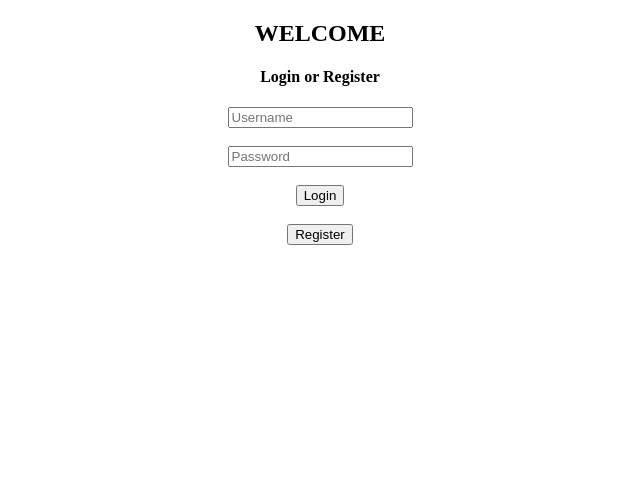
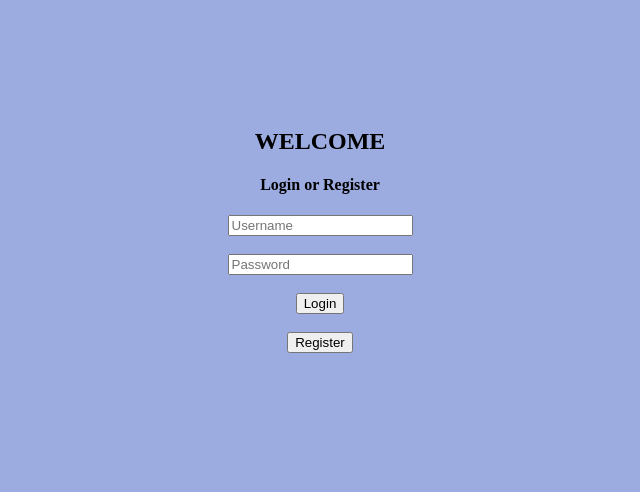
Before and after one commit to goyyapazham/TeamBloop, a Flask app: page / in a window 1280 px wide. Shown: the top 492 px of the page, without its empty margins (320-960 px from the left). Run offline with Flask 2, Linux system fonts and the light colour scheme.

Commit message:
oof front end

```diff
--- a/static/style.css
+++ b/static/style.css
@@ -1,3 +1,9 @@
+body {
+    font-family: andale mono;
+    padding:100px;
+    background:#9cace0;
+}
+
 ul {
     list-style-type: none;
     margin: 0;
--- a/templates/login.html
+++ b/templates/login.html
@@ -2,6 +2,7 @@
 <html>
 
   <head>
+    <link rel="stylesheet" type="text/css" href="static/style.css">
     <title>Welcome</title>
   </head>
 
--- a/templates/main.html
+++ b/templates/main.html
@@ -18,7 +18,6 @@
     <tr>
       <td><a href={{ url_for('viewstory',storyid = x) }}>{{dict[x][0]}}</a></td>
       <td>{{dict[x][1]}}</td>
-
     </tr>
     {% endfor %}
   </table>
@@ -29,5 +28,4 @@
 
 </body>
 
-
 </html>
--- a/templates/newstory.html
+++ b/templates/newstory.html
@@ -2,6 +2,7 @@
 <html>
 
   <head>
+    <link rel="stylesheet" type="text/css" href="../static/style.css">
     <title>Start a New Story</title>
 </head>
 
--- a/templates/updatestory.html
+++ b/templates/updatestory.html
@@ -2,6 +2,7 @@
 <html>
 
   <head>
+    <link rel="stylesheet" type="text/css" href="../static/style.css">
     <title>Update {{ title }}</title>
   </head>
 
--- a/templates/viewstory.html
+++ b/templates/viewstory.html
@@ -2,6 +2,7 @@
 <html>
 
   <head>
+    <link rel="stylesheet" type="text/css" href="../static/style.css">
     <title>Read {{ title }}</title>
   </head>
 
```
Also changed, not shown: templates/viewupdateable.html (indentation only). Lines whose indentation alone changed are shown as unchanged.
